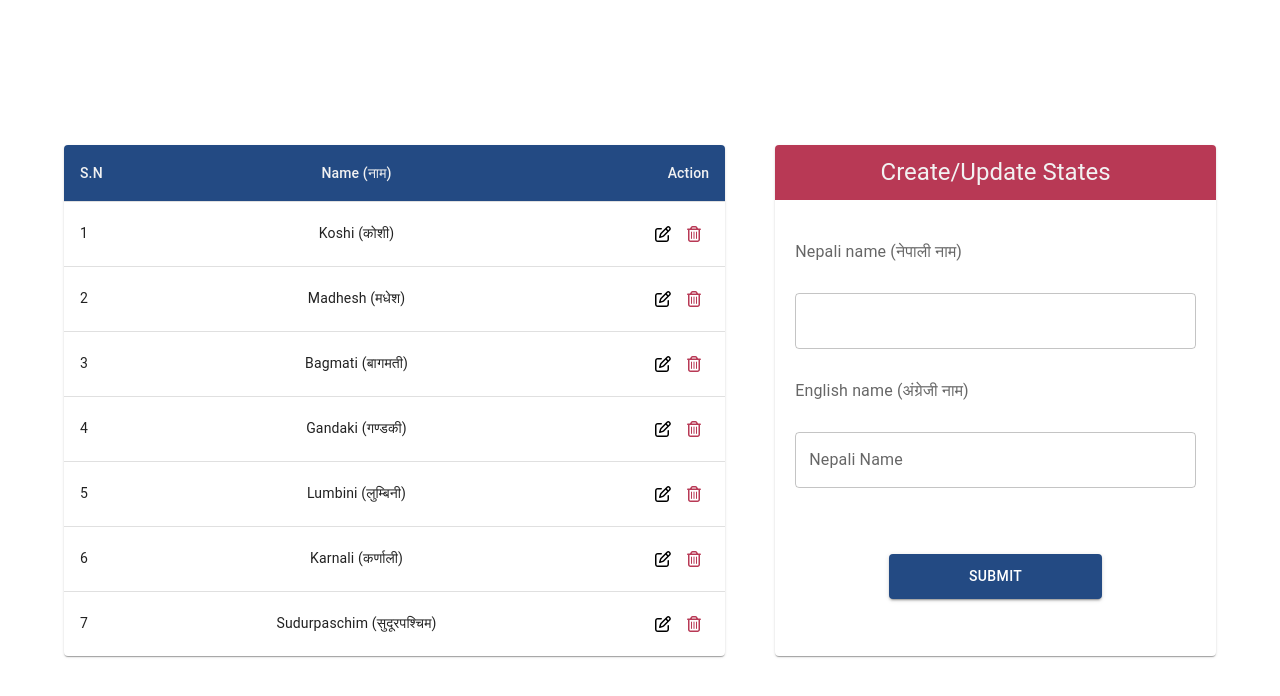
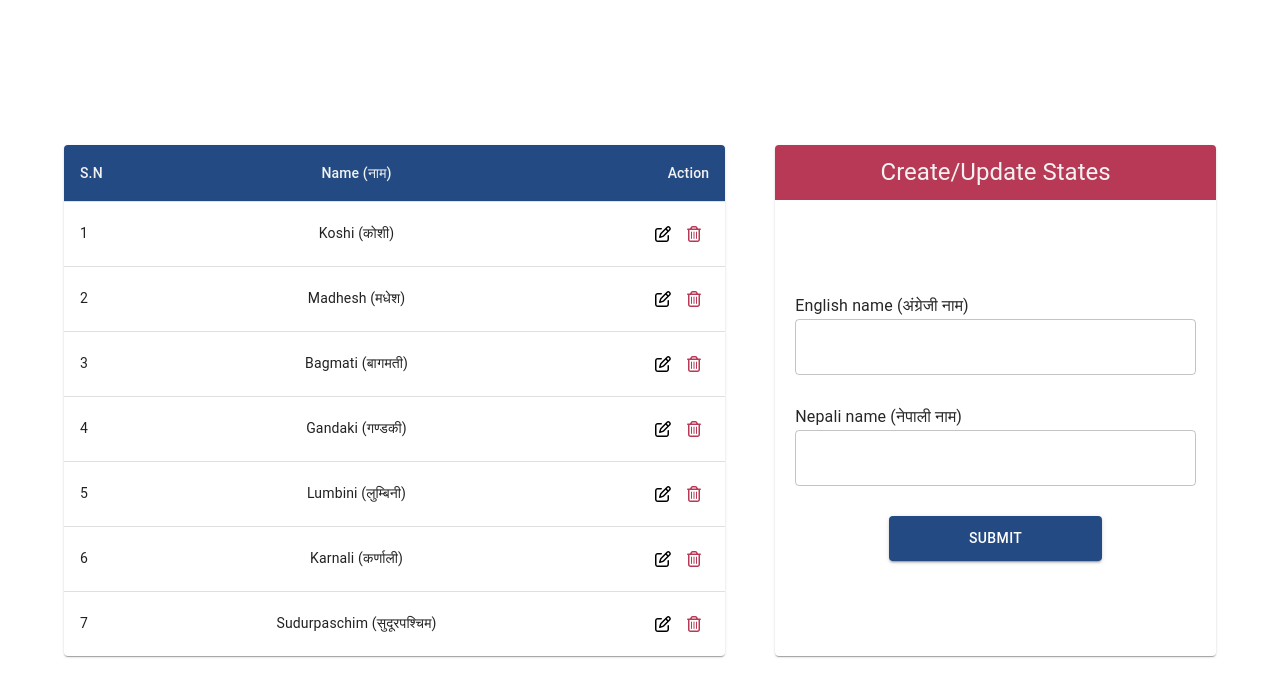
Before and after one commit to lbtech-co/disabled-sr-citizen-reg-front, a React (Vite) app: page / in a window 1280 px wide. Shown: the top 696 px of the page. Built offline with nearby package versions, Linux system fonts and the light colour scheme.

Commit message:
fix:nepali and english input combined

```diff
--- /dev/null
+++ b/src/components/CustomInput.tsx
@@ -0,0 +1,50 @@
+import { InputLabel, TextField } from "@mui/material";
+import preeti from "preeti";
+import { ChangeEvent, useState } from "react";
+import { TextInputProps } from "../interfaces/ComponentInterface";
+import { colors } from "../utils/Constants";
+
+export default function CustomInput({
+  id,
+  error,
+  isNepali = false,
+  value,
+  onChange,
+  label,
+  fullWidth,
+  ...restProps
+}: TextInputProps) {
+  const [inputValue, setInputValue] = useState("");
+
+  function handleChange(e: ChangeEvent<HTMLInputElement>) {
+    const nepaliValue = preeti(e.target.value);
+    setInputValue(nepaliValue);
+    onChange?.(nepaliValue);
+  }
+
+  return (
+    <div
+      style={{
+        display: "flex",
+        flexDirection: "column",
+        gap: 2,
+        width: fullWidth ? "100%" : "max-content",
+      }}
+    >
+      <InputLabel variant="standard" sx={{ color: colors.black }} size="normal">
+        {label}
+      </InputLabel>
+      {isNepali ? (
+        <TextField
+          id={id}
+          error={!!error}
+          value={value || inputValue}
+          onChange={handleChange}
+          {...restProps}
+        />
+      ) : (
+        <TextField id={id} error={!!error} {...restProps} />
+      )}
+    </div>
+  );
+}
--- a/src/components/NepaliInput.tsx
+++ /dev/null
@@ -1,27 +0,0 @@
-import { TextField } from "@mui/material";
-import preeti from "preeti";
-import { ChangeEvent, useState } from "react";
-import { TextInputProps } from "../interfaces/ComponentInterface";
-
-export default function NepaliInput({
-  id,
-  error,
-  ...restProps
-}: TextInputProps) {
-  const [value, setValue] = useState("");
-
-  function handleChange(e: ChangeEvent<HTMLInputElement>) {
-    const nepaliValue = preeti(e.target.value);
-    setValue(nepaliValue);
-  }
-
-  return (
-    <TextField
-      id={id}
-      error={!!error}
-      value={value}
-      onChange={handleChange}
-      {...restProps}
-    />
-  );
-}
--- a/src/components/StateForm.tsx
+++ b/src/components/StateForm.tsx
@@ -1,6 +1,6 @@
-import { Button, Card, InputLabel, TextField, Typography } from "@mui/material";
+import { Button, Card, Typography } from "@mui/material";
 import { colors } from "../utils/Constants";
-import NepaliInput from "./NepaliInput";
+import CustomInput from "./CustomInput";
 
 export default function StateForm() {
   return (
@@ -9,17 +9,18 @@ export default function StateForm() {
         Create/Update States
       </Typography>
       <form className="state-crud-form">
-        <InputLabel htmlFor="english-name">Nepali name (नेपाली नाम)</InputLabel>
-        <TextField fullWidth id="english-name" />
-
-        <InputLabel htmlFor="nepali-name">
-          English name (अंग्रेजी नाम)
-        </InputLabel>
-        <NepaliInput
+        <CustomInput
+          fullWidth
+          id="english-name"
+          name="english-name"
+          label="English name (अंग्रेजी नाम)"
+        />
+        <CustomInput
+          isNepali
           fullWidth
           id="nepali-name"
           name="nepali-name"
-          label="Nepali Name"
+          label="Nepali name (नेपाली नाम)"
         />
         <Button
           type="submit"
@@ -28,7 +29,7 @@ export default function StateForm() {
             width: "max-content",
             height: "45px",
             paddingInline: 10,
-            margin: "auto",
+            marginInline: "auto",
           }}
           variant="contained"
         >
--- a/src/interfaces/ComponentInterface.ts
+++ b/src/interfaces/ComponentInterface.ts
@@ -9,6 +9,7 @@ export interface TextInputProps
     FilledTextFieldProps | OutlinedTextFieldProps | StandardTextFieldProps,
     "variant"
   > {
+  isNepali?: boolean
   name: string
   id?: string
   label: string
--- a/src/styles/crudUiStates.css
+++ b/src/styles/crudUiStates.css
@@ -6,7 +6,6 @@
   align-items: center;
   width: 40%;
   justify-content: space-between;
-  gap: 20px;
 }
 
 .state-crud-form {
```
